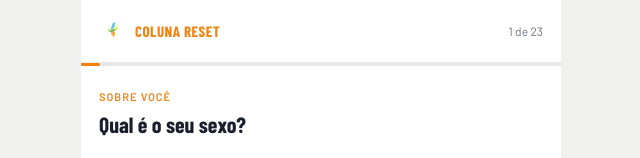
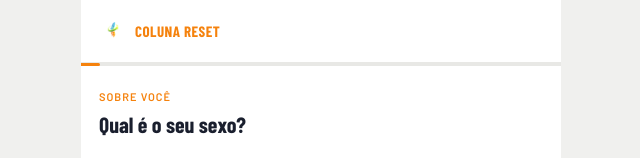
Before and after one commit to antonioairesx/quiz-coluna-reset, a React (Vite) app: page / in a window 1280 px wide. Shown: the top 158 px of the page, without its empty margins (319-959 px from the left). Built offline with nearby package versions, Linux system fonts and the light colour scheme.

Commit message:
Update App.tsx

```diff
--- a/src/App.tsx
+++ b/src/App.tsx
@@ -268,11 +268,6 @@ function Header({ step, stepIdx }: { step: Step; stepIdx: number }) {
             {PRODUCT_NAME_UPPER}
           </span>
         </div>
-        {qNum && (
-          <span style={{ fontSize: 12, color: MUTED }}>
-            {qNum} de {TOTAL_QUESTIONS}
-          </span>
-        )}
       </div>
       <div style={{ height: 3, background: '#E8E8E5' }}>
         <div style={{ height: 3, width: `${progress}%`, background: ACCENT, borderRadius: '0 2px 2px 0', transition: 'width 0.4s ease' }} />
```
